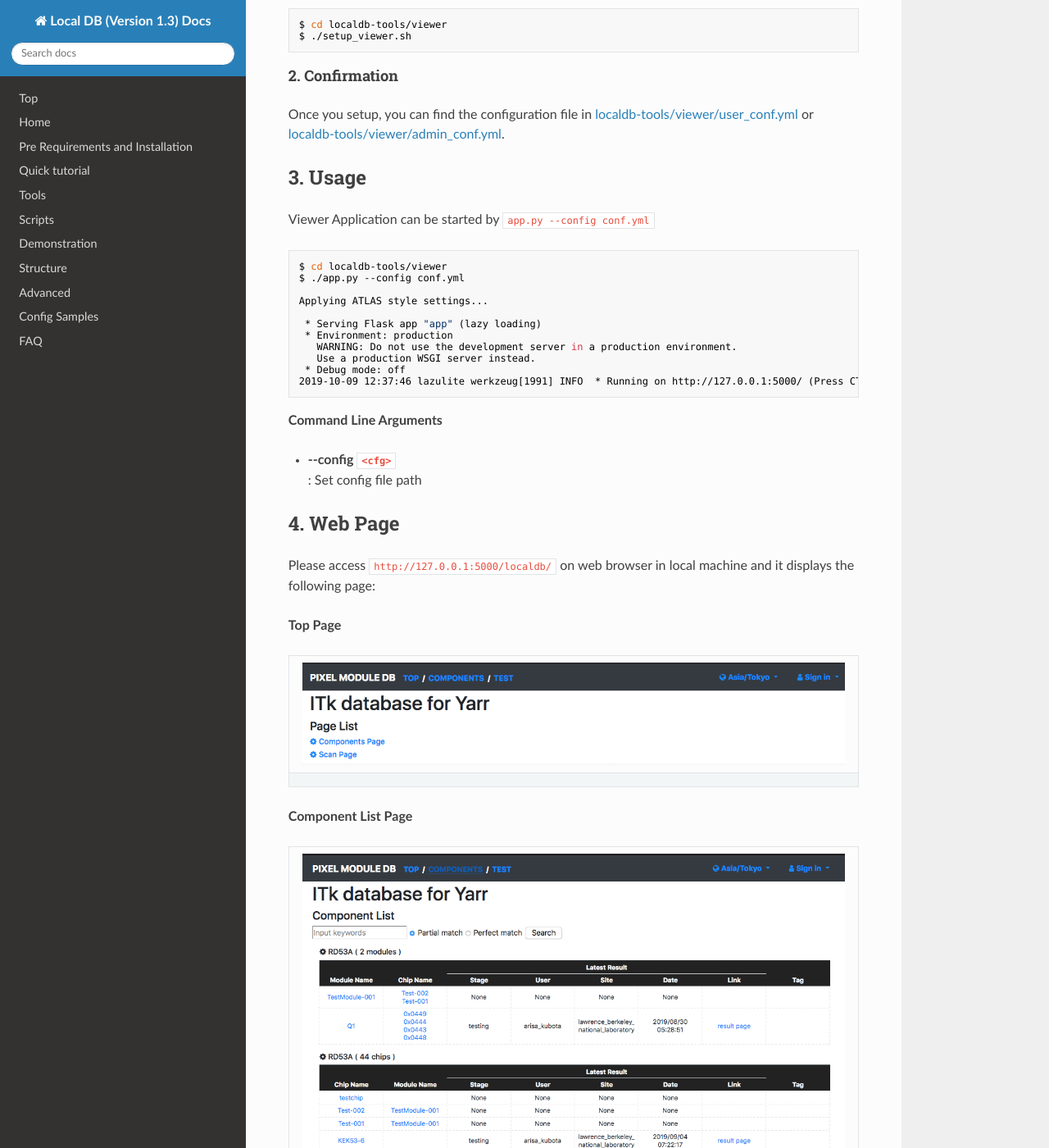
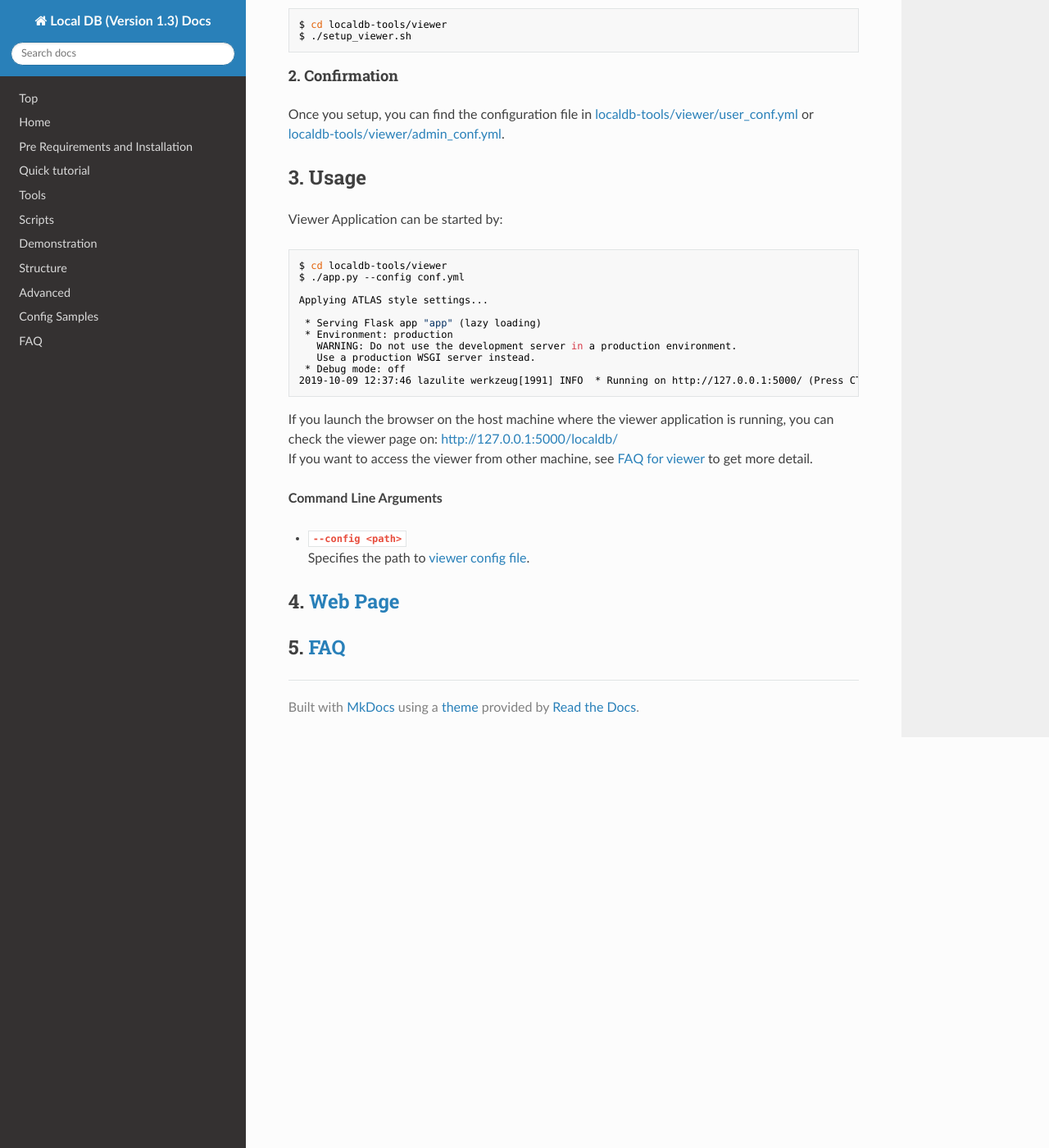
Before and after one commit to jlab-hep/localdb-docs, an MkDocs documentation site: the page built from docs/viewer.md, in a window 1280 px wide and 1400 px high, scrolled down 956 px. Shown: the whole window at 82% size. Built offline with MkDocs 1.6.1, drawn with Linux system fonts in a browser that asks for light colours; nearby versions of some CDN libraries; old or Windows-style settings are respelled for this version of MkDocs; some of the changed text lies outside the part shown.

Commit message:
Adding the description related to viewer application

````diff
--- a/docs/viewer.md
+++ b/docs/viewer.md
@@ -40,11 +40,11 @@ $ ./setup_viewer.sh
 
 #### 2. Confirmation
 
-Once you setup, you can find the configuration file in [localdb-tools/viewer/user_conf.yml](viewer-config.md) or [localdb-tools/viewer/admin_conf.yml](viewer-config.md).
+Once you setup, you can find the configuration file in [localdb-tools/viewer/user_conf.yml](viewer-config.md#basic-file-formad) or [localdb-tools/viewer/admin_conf.yml](viewer-config.md#admin-file-format).
 
 ## 3. Usage
 
-Viewer Application can be started by `app.py --config conf.yml`
+Viewer Application can be started by:
 
 ```bash
 $ cd localdb-tools/viewer
@@ -60,36 +60,14 @@ Applying ATLAS style settings...
 2019-10-09 12:37:46 lazulite werkzeug[1991] INFO  * Running on http://127.0.0.1:5000/ (Press CTRL+C to quit)
 ```
 
+If you launch the browser on the host machine where the viewer application is running, you can check the viewer page on: [http://127.0.0.1:5000/localdb/](http://127.0.0.1:5000/localdb)<br>
+If you want to access the viewer from other machine, see [FAQ for viewer](faq-viewer.md) to get more detail.
+
 **Command Line Arguments**
 
-- **--config ``<cfg>``**<br> : Set config file path
+- **``--config <path>``**<br>
+Specifies the path to [viewer config file](viewer-config.md).<br>
 
-## 4. Web Page
+## 4. [Web Page](viewer-page.md)
 
-Please access `http://127.0.0.1:5000/localdb/` on web browser in local machine and it displays the following page:
-
-**Top Page**
-
-|![Viewer Top Page](images/viewer_top.png)|
-|:-:|
-
-**Component List Page**
-
-|![Viewer Component Top Page](images/viewer_top_component.png)|
-|:-:|
-
-**Test List Page**
-
-|![Viewer Test Top Page](images/viewer_top_test.png)|
-|:-:|
-
-You can access the test result page by clicking 'result page', and it displays the following page:
-
-|![Viewer Result Page](images/viewer_result.png)|
-|:-:|
-
-## 5. FAQ
-
-- Remote Access/Apache
-
-In edit.
+## 5. [FAQ](viewer-faq.md)
````
Also changed, not shown: docs/setup-viewer.md (+0 -1 lines), docs/viewer-faq.md (added, +5 -0 lines), docs/viewer-page.md (added, +23 -0 lines).
